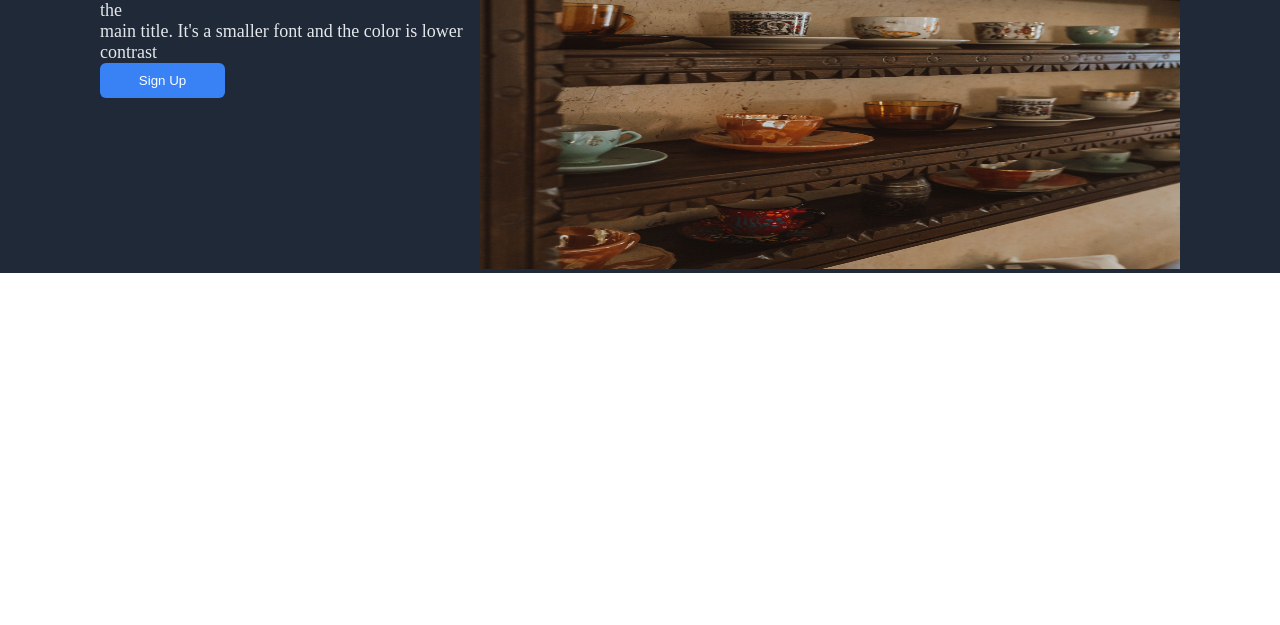
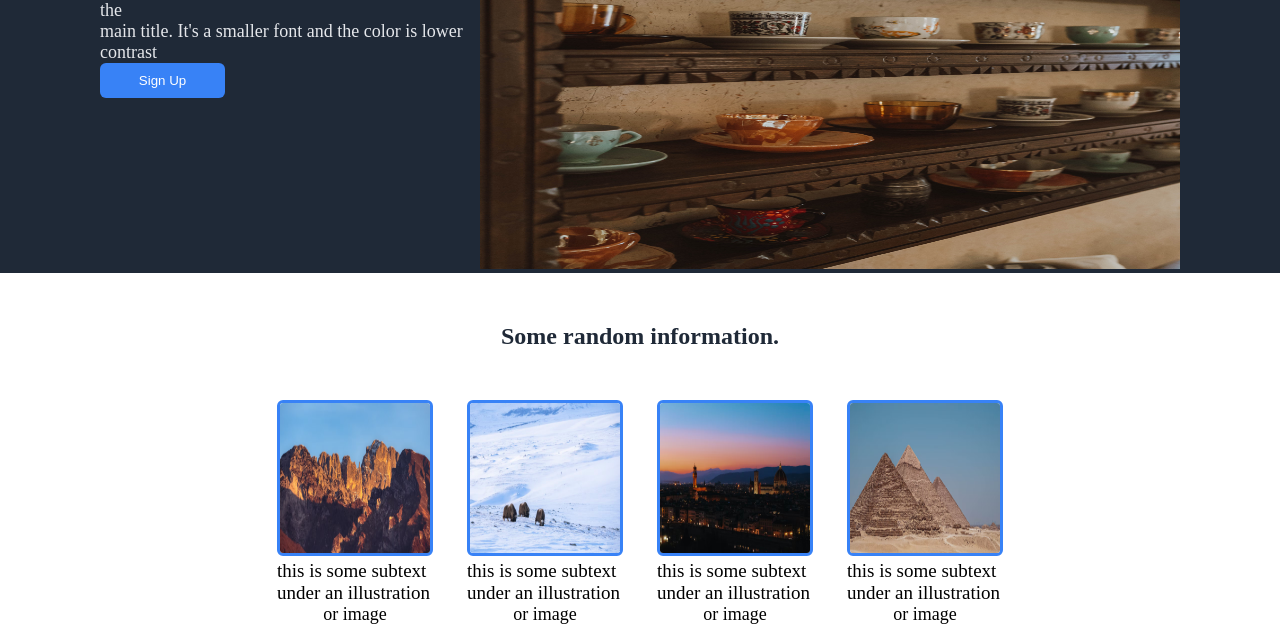
Before and after one commit to imyusuf1/Landing-Page, a plain HTML site: page index.html in a window 1280 px wide. Shown: the part 258-883 px from the top of the page. Before the commit the page ends 800 px from the top, so only its background shows below. Drawn offline with Linux system fonts and the light colour scheme.

Commit message:
Finish part 2 of The Landing Page project

```diff
--- a/index.html
+++ b/index.html
@@ -31,6 +31,43 @@
         </div>
         </div>
     </div>
+    <div class="content-2">
+        <h1>Some random information.</h1>
+        <ul>
+            <li>
+                <div class="sec1">
+                    <img src="travel1.jpg">
+                    <p>this is some subtext</br> under an illustration
+                    </br><div class="center">or image</div>
+                    </p>
+                </div>
+            </li>
+            <li>
+                <div class="sec2">
+                    <img src="travel2.jpg">
+                    <p>this is some subtext</br> under an illustration
+                    </br><div class="center">or image</div>
+                    </p>
+                </div>
+            </li>
+            <li>
+                <div class="sec3">
+                    <img src="travel3.jpg">
+                    <p>this is some subtext</br> under an illustration
+                    </br><div class="center">or image</div>
+                    </p>
+                </div>
+            </li>
+            <li>
+                <div class="sec4">
+                    <img src="travel4.jpg">
+                    <p>this is some subtext</br> under an illustration
+                    </br><div class="center">or image</div>
+                    </p>
+                </div>
+            </li>
+        </ul>
+    </div>
 
 </body>
 </html>
--- a/styles.css
+++ b/styles.css
@@ -36,7 +36,7 @@ ul {
     gap: 24px;
 }
 
-.hero {
+.left-side .hero {
    font-size: 48px;
    font-weight: bolder;
    color: #F9FAF8;
@@ -67,5 +67,41 @@ ul {
 img {
     width: 700px;
     height: 400px;
+}
+
+.content-2 img {
+    width:150px;
+    height:150px;
+    border: 3px solid #3882F6;
+    border-radius:6px ;
+}
+
+.content-2 {
+    display: flex;
+    flex-direction: column;
+    align-items: center;
+}
+
+.content-2 ul {
+    display: flex;
+    justify-content: space-around;
+    list-style-type: none;
+    gap:34px;
+}
+
+.content-2 h1 {
+    font-size: 24px;
+    font-weight: bolder;
+    color: #1F2937;
+    margin-top: 50px;
+    margin-bottom: 50px;
+}
+
+.center {
+    text-align: center;
+    font-size: 18px;
+}
+.content-2 p {
+    font-size: 19px;
 
 }
```
Also changed, not shown: travel1.jpg (added), travel2.jpg (added), travel3.jpg (added), travel4.jpg (added).
